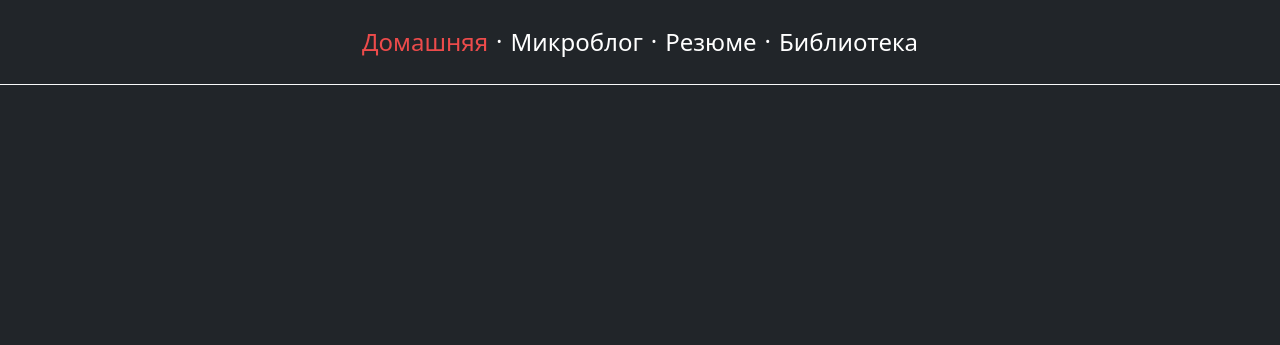
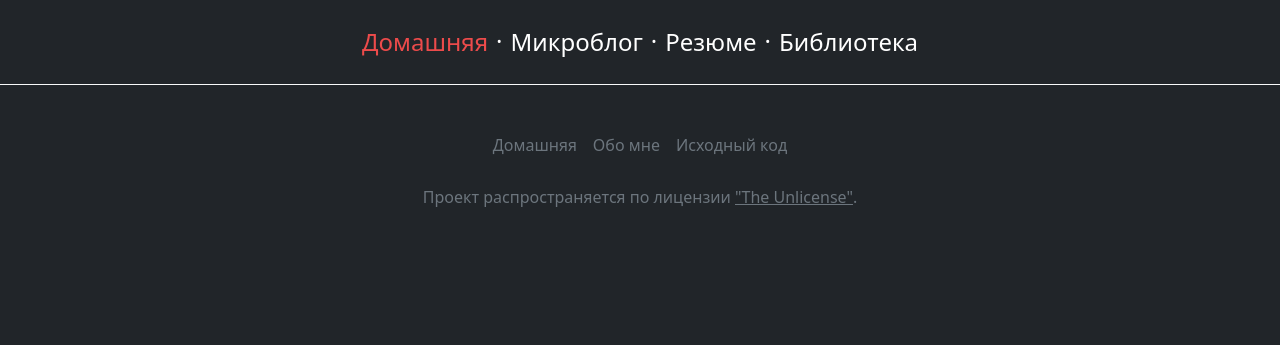
Before and after one commit to ALittleMoron/django-my-site, a Django app: page / in a window 1280 px wide. Shown: the top 345 px of the page. Run offline with Django 3.2, Linux system fonts and the light colour scheme; some libraries are stand-ins or nearby versions.

Commit message:
footer для шаблонов

```diff
--- a/mySite/templates/base.html
+++ b/mySite/templates/base.html
@@ -43,6 +43,13 @@
         {% endblock %}
     </div>
 
+
+    <div>
+        {% block footer %}
+          {% include 'inc/_footer.html' %}
+        {% endblock footer %}
+    </div>
+
     <script src="{% static "bootstrap/js/bootstrap.min.js" %}"></script>
     </body>
 </html>
--- /dev/null
+++ b/mySite/templates/inc/_footer.html
@@ -0,0 +1,8 @@
+<footer class="py-3 my-4">
+    <ul class="nav justify-content-center pb-3 mb-1">
+      <li class="nav-item"><a href="{% url 'homePage' %}" class="nav-link px-2 text-muted">Домашняя</a></li>
+      <li class="nav-item"><a href="{% url 'resume/aboutMe' %}" class="nav-link px-2 text-muted">Обо мне</a></li>
+      <li class="nav-item"><a href="https://github.com/ALittleMoron/django_mySite" class="nav-link px-2 text-muted">Исходный код</a></li>
+    </ul>
+    <p class="text-center text-muted">Проект распространяется по лицензии <a class="text-muted" href="https://unlicense.org">"The Unlicense"</a>.</p>
+  </footer>
```
